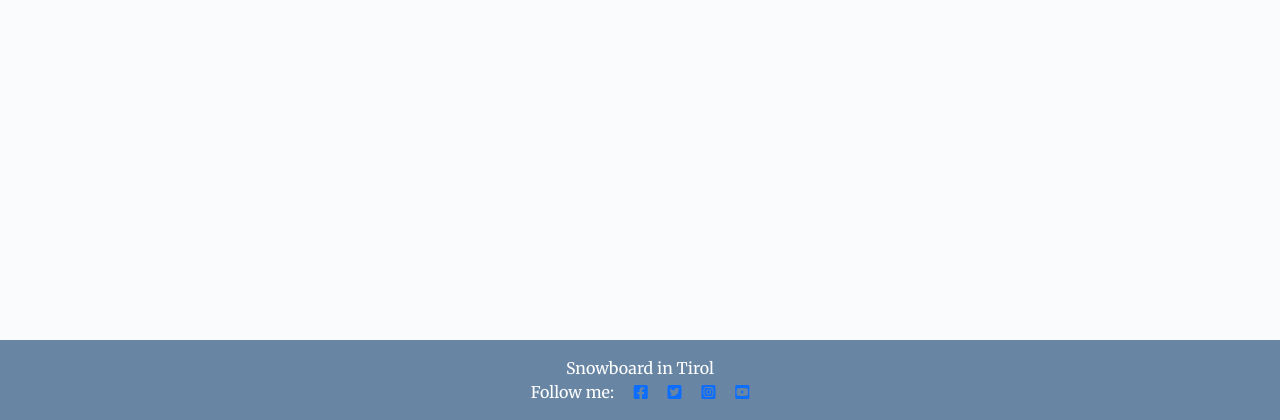
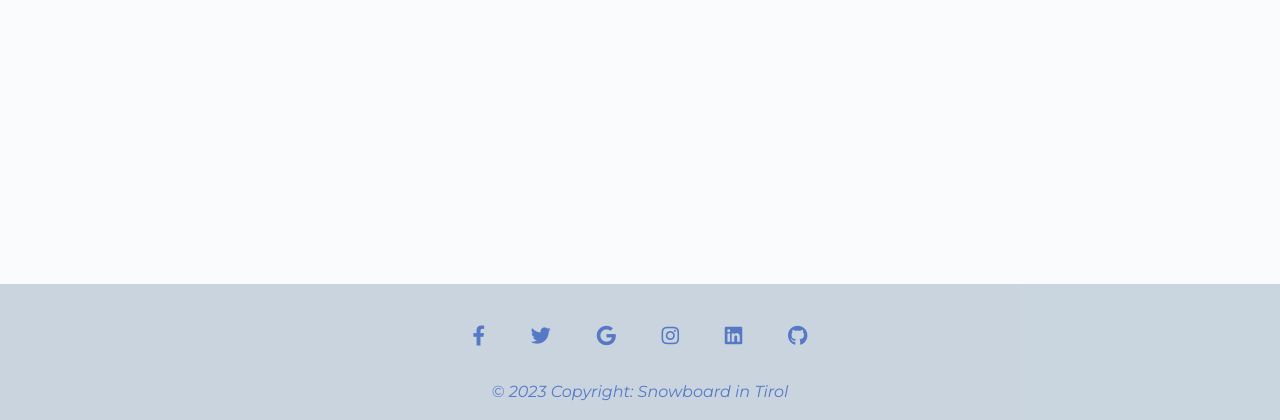
Before and after one commit to FlorinDorneanu/snowboard-in-tirol, a Django app: page / in a window 1280 px wide. Shown: the part 380-800 px from the top of the page. Run offline with Django 3.2, Linux system fonts and the light colour scheme; data that the repository does not hold is empty.

Commit message:
Fix: Footer overlapping page content for better user experience

```diff
--- a/snowboard_in_tirol/settings.py
+++ b/snowboard_in_tirol/settings.py
@@ -28,11 +28,11 @@ TEMPLATES_DIR = os.path.join(BASE_DIR, 'templates')
 SECRET_KEY = 'snowboard_in_tirol_super_secret_key'
 
 # SECURITY WARNING: don't run with debug turned on in production!
-DEBUG = False
+DEBUG = True
 
 X_FRAME_OPTIONS = 'SAMEORIGIN'
 
-ALLOWED_HOSTS = ['8000-florindorneanu-snowboard-eikntqjvpn.us2.codeanyapp.com',
+ALLOWED_HOSTS = ['8000-florindorne-snowboardin-dzktf0bcmxu.ws-eu105.gitpod.io',
                  'snowboard-in-tirol-1614d9ced980.herokuapp.com']
 
 
--- a/static/css/style.css
+++ b/static/css/style.css
@@ -1,6 +1,10 @@
 body {
     background-color: #f9fbfc;
     font-family: Merriweather, sans-serif;
+}
+
+main {
+    margin-bottom: 10rem;
 }
 
 h1,
@@ -174,12 +178,12 @@ div.col-1.d-flex.align-items-center {
     padding: 0 !important;
 }
 
-.footer {
-    background-color: rgba(43, 84, 126, 0.7);
+footer {
+    background-color: rgba(89, 123, 157, 0.3);
 }
 
-.footer>i {
-    background-color: #0909FF;
+footer i {
+    color: #5679c5;
 }
 
 span.asteriskField {
@@ -201,3 +205,9 @@ img.card-img-top {
 footer>a {
     color: #fff;
 }
+
+div.text-center.p-3 {
+    color: #5679c5;
+    font-family: Montserrat, sans-serif;
+    font-weight: 400;
+}
--- a/templates/base.html
+++ b/templates/base.html
@@ -82,16 +82,67 @@
         <!-- * My Content -->
         {% endblock %}
     </main>
-    <!-- * Footer -->
-    <footer class="footer mt-auto py-3 dark-bg fixed-bottom">
-        <p class="m-0 text-center text-white">Snowboard in Tirol</p>
-        <p class="m-0 text-center text-white">Follow me:
-            <a href="https://www.facebook.com/" target="_blank"><i class="fab fa-facebook-square ms-3"></i></a>
-            <a href="https://twitter.com/" target="_blank"><i class="fab fa-twitter-square ms-3"></i></a>
-            <a href="https://www.instagram.com/" target="_blank"><i class="fab fa-instagram-square ms-3"></i></a>
-            <a href="https://www.youtube.com/" target="_blank"><i class="fab fa-youtube-square ms-3"></i></a>
-        </p>
-    </footer>
+        <!-- * Footer -->
+        <footer class="text-center fixed-bottom">
+            <!-- Grid container -->
+            <div class="container pt-4">
+              <!-- Section: Social media -->
+              <section>
+                <!-- Facebook -->
+                <a
+                  class="btn btn-link btn-floating btn-lg m-1"
+                  href="https://www.facebook.com/"
+                  role="button"
+                  ><i class="fab fa-facebook-f"></i
+                ></a>
+
+                <!-- Twitter -->
+                <a
+                  class="btn btn-link btn-floating btn-lg m-1"
+                  href="https://twitter.com/"
+                  role="button"
+                  ><i class="fab fa-twitter"></i
+                ></a>
+
+                <!-- Google -->
+                <a
+                  class="btn btn-link btn-floating btn-lg m-1"
+                  href="https://www.google.com/"
+                  role="button"
+                  ><i class="fab fa-google"></i
+                ></a>
+
+                <!-- Instagram -->
+                <a
+                  class="btn btn-link btn-floating btn-lg m-1"
+                  href="https://www.instagram.com/"
+                  role="button"
+                  ><i class="fab fa-instagram"></i
+                ></a>
+
+                <!-- Linkedin -->
+                <a
+                  class="btn btn-link btn-floating btn-lg m-1"
+                  href="https://www.linkedin.com/"
+                  role="button"
+                  ><i class="fab fa-linkedin"></i
+                ></a>
+                <!-- Github -->
+                <a
+                  class="btn btn-link btn-floating btn-lg m-1"
+                  href="https://github.com/"
+                  role="button"
+
+                  ><i class="fab fa-github"></i
+                ></a>
+              </section>
+              <!-- Section: Social media -->
+              <div class="text-center p-3">
+                © 2023 Copyright: Snowboard in Tirol
+              </div>
+            </div>
+            <!-- Grid container -->
+        </footer>
     <script>
         setTimeout(function () {
             let messages = document.getElementById("msg");
```
Also changed, not shown: .gitpod.yml (added).
